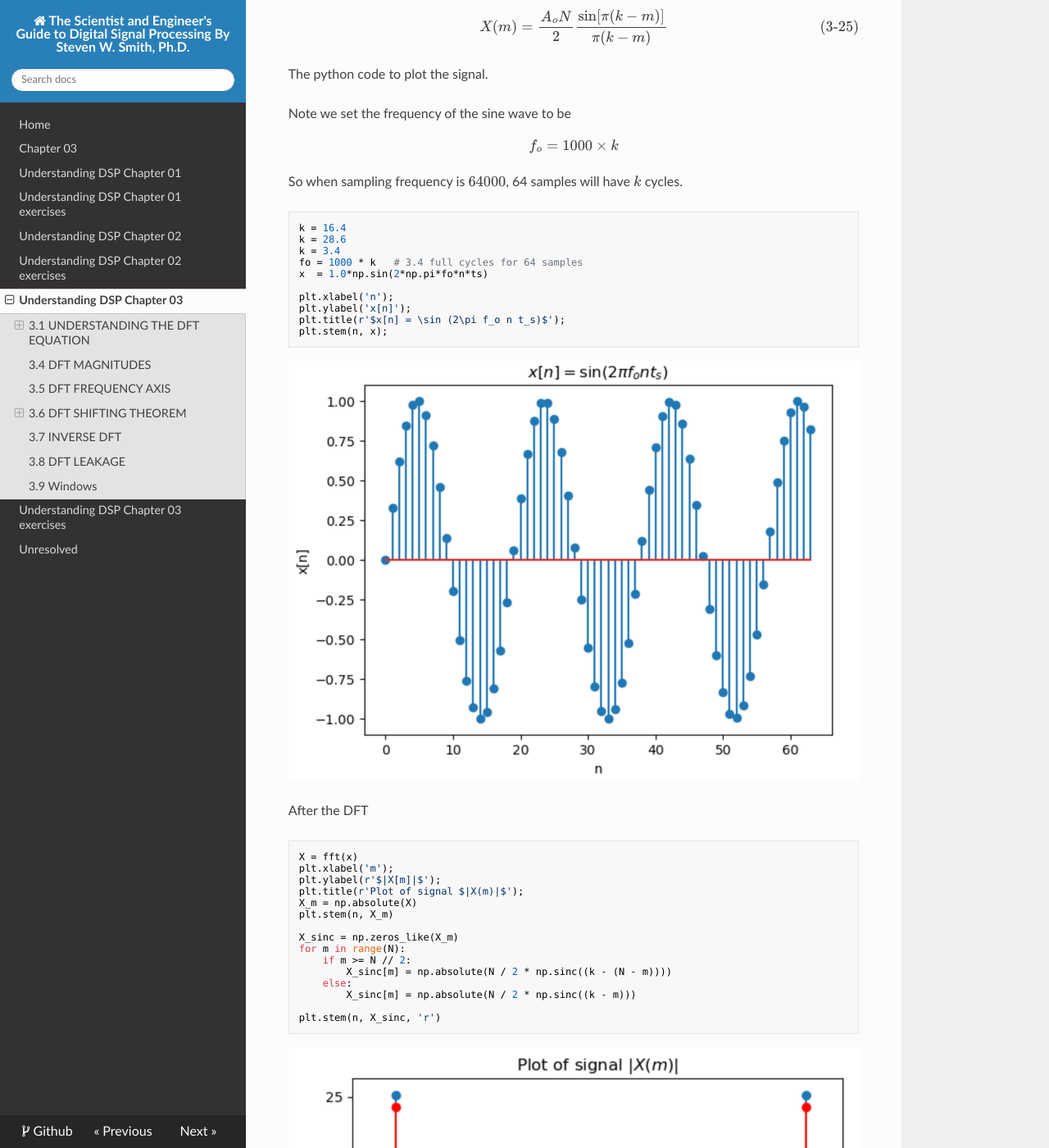
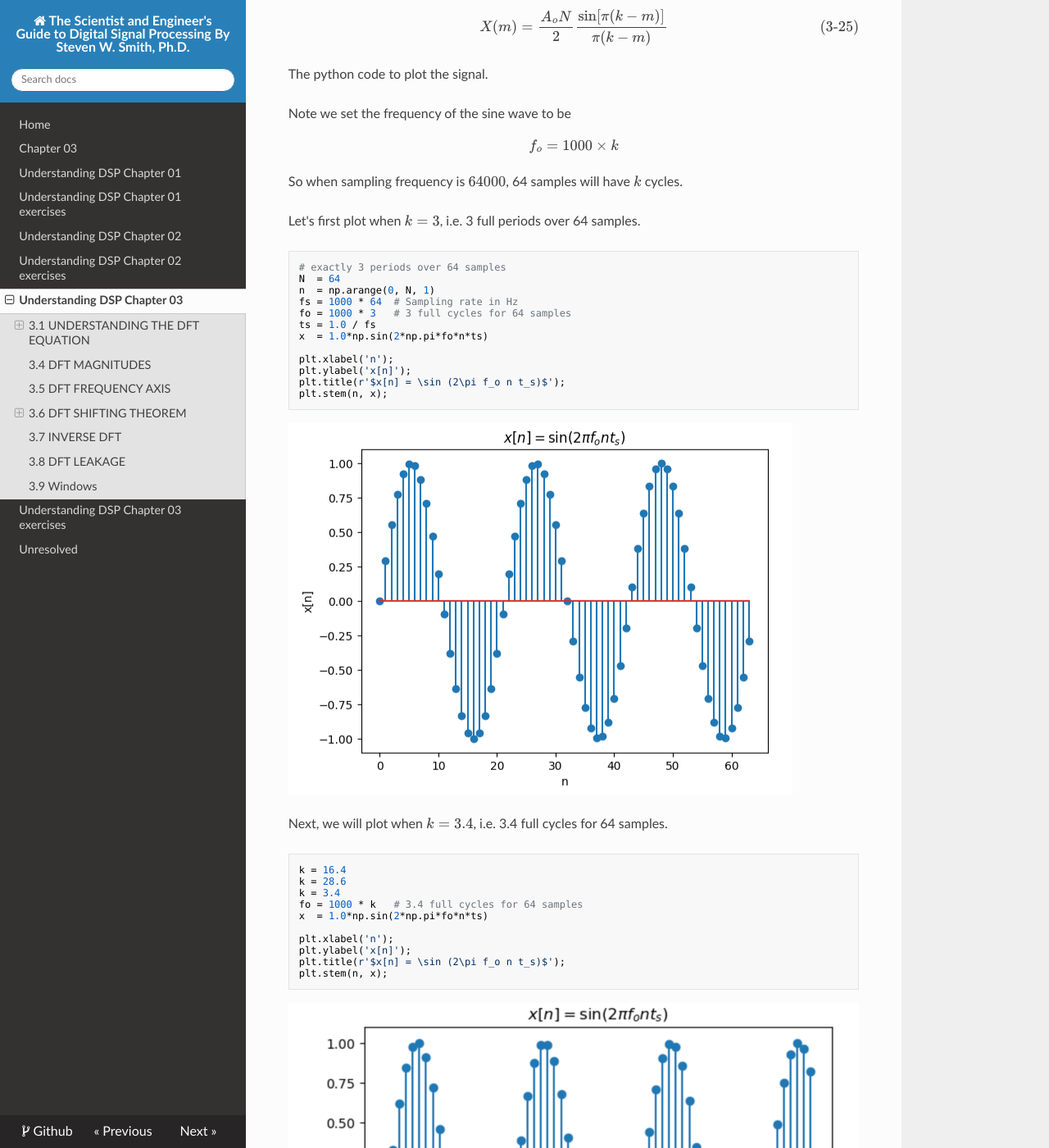
Before and after one commit to eroicaleo/dsp-guide, an MkDocs documentation site: the page built from docs/udsp03.md, in a window 1280 px wide and 1400 px high, scrolled down 7055 px. Shown: the whole window at 82% size. Built offline with MkDocs 1.6.1, drawn with Linux system fonts in a browser that asks for light colours; nearby versions of some CDN libraries; formulas are drawn with MathJax 3; some of the changed text lies outside the part shown.

Commit message:
udsp updates ch0308 DFT leakage

````diff
--- a/docs/udsp03.md
+++ b/docs/udsp03.md
@@ -383,6 +383,28 @@ $$
 So when sampling frequency is $64000$, 64 samples will have
 $k$ cycles.
 
+Let's first plot when $k = 3$, i.e. 3 full periods over 64 samples.
+
+```python
+# exactly 3 periods over 64 samples
+N  = 64
+n  = np.arange(0, N, 1)
+fs = 1000 * 64  # Sampling rate in Hz
+fo = 1000 * 3   # 3 full cycles for 64 samples
+ts = 1.0 / fs
+x  = 1.0*np.sin(2*np.pi*fo*n*ts)
+
+plt.xlabel('n');
+plt.ylabel('x[n]');
+plt.title(r'$x[n] = \sin (2\pi f_o n t_s)$');
+plt.stem(n, x);
+```
+
+![](./assets/ch030800.png)
+
+Next, we will plot when $k = 3.4$, i.e. 3.4 full cycles for 64
+samples.
+
 ```python
 k = 16.4
 k = 28.6
@@ -398,7 +420,8 @@ plt.stem(n, x);
 
 ![](./assets/ch030801.png)
 
-After the DFT
+Finally, we will plot the DFT and use $sinc$ function to
+approximate the magnitude.
 
 ```python
 X = fft(x)
@@ -423,4 +446,9 @@ plt.stem(n, X_sinc, 'r')
 As we can see use $\text{sinc} (k-m) = \frac{\sin [\pi (k-m)]}{\pi (k-m)}$ can only approximate the amplitude, but not
 exactly match.
 
+* Note here in the python code, since $A_o = 1$,
+so $\frac{A_oN}{2} = \frac{N}{2}$.
+* Also note here we use the property that if $x[n]$ is real,
+then $|X(m)| = |X(N-m)|$, that's why we have the `if-else`.
+
 ## 3.9 Windows
````
Also changed, not shown: docs/assets/ch030800.png (added), 2 other files.
